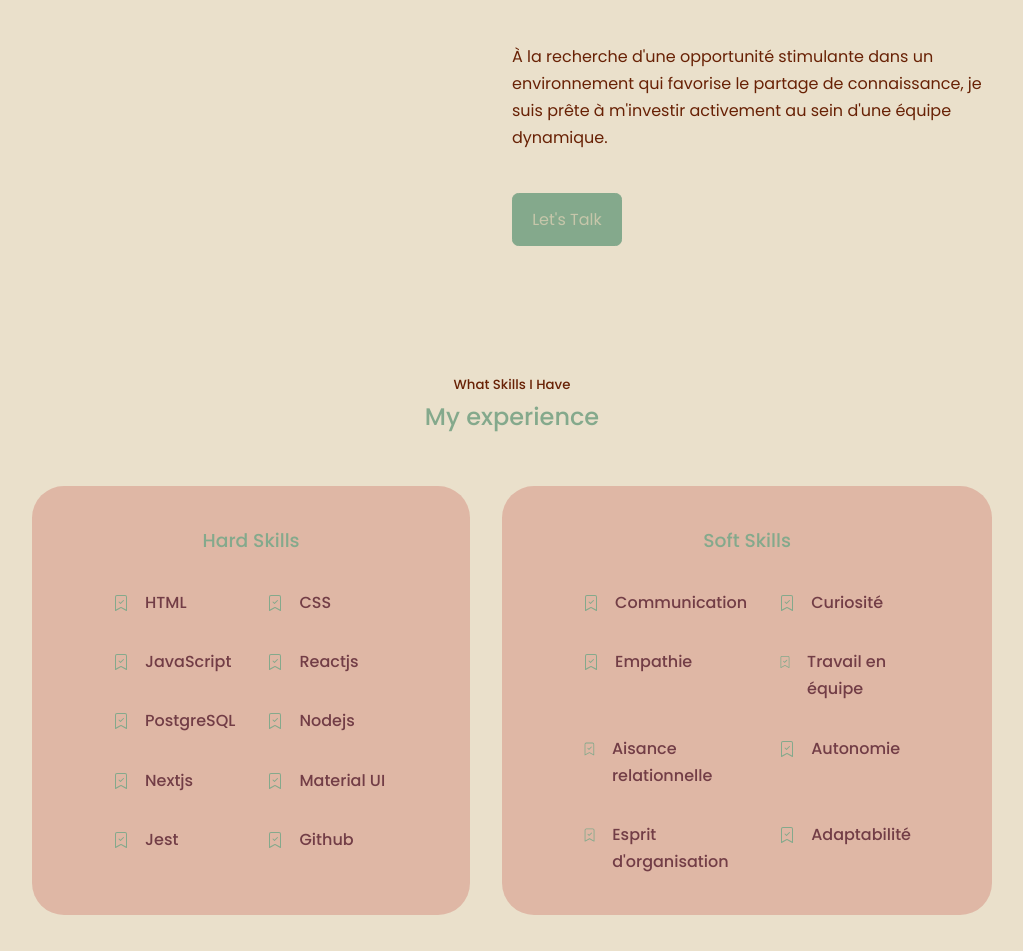
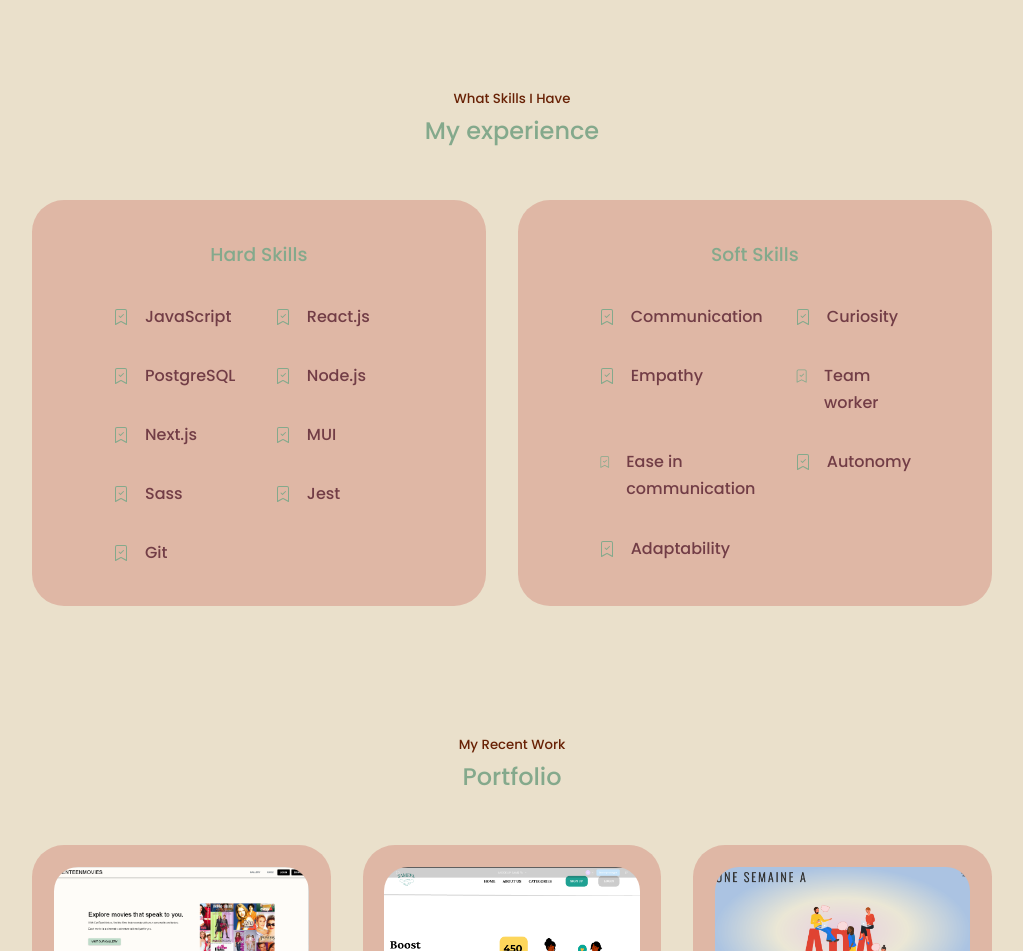
Before and after one commit to Mlisande/portfolio, a React (Create React App) app: page / in a window 1280 px wide. Shown: the part 1849-2800 px from the top of the page, without its empty margins (128-1151 px from the left). Built offline with nearby package versions, Linux system fonts and the light colour scheme.

Commit message:
english version reviews

```diff
--- a/src/components/about/About.jsx
+++ b/src/components/about/About.jsx
@@ -41,10 +41,9 @@ const about = () => {
               </article>
               </div>
 
-              <p>Bonjour, je suis Mélisande, développeuse depuis janvier 2022 ! </p>
-              <p>Titulaire du Titre Professionnel de Concepteur Développeur d'Applications, je suis actuellement en recherche d'un poste en CDI. Je viens également de terminer une année très enrichissante en tant que développeuse full stack chez Palo IT, où j'ai eu l'opportunité de contribuer à des projets variés, notamment dans la conception et le développement d’applications utilisant des technologies telles que React.js, TypeScript, Python, Docker, et AWS. </p>
-              <p>Mon parcours dans le développement web découle de ma volonté constante d'apprendre et de ma passion pour la technologie. J'apprécie tout autant travailler en équipe que de créer des expériences en ligne captivantes, aussi bien du côté front-end que du côté back-end. J'utilise HTML5, CSS, JavaScript, Reactjs, Nodejs, SQL ou encore Nextjs  pour développer des applications web. Je crée également des wireframes etdes maquettes avec Figma et Canva.</p>
-              <p>À la recherche d'une opportunité stimulante dans un environnement qui favorise le partage de connaissance, je suis prête à m'investir activement au sein d'une équipe dynamique.</p>
+              <p>I’m a full-stack developer with one obsession: creating smooth, high-performing, and engaging web experiences. </p>
+              <p>✨ What drives me in development? Turning ideas into real applications, exploring new technologies, and, most of all, learning and growing with a motivated team. I love building modern interfaces with React, Next.js, and TypeScript, as well as designing engaging user experiences with Figma. On the back end, I structure solid databases with PostgreSQL and ensure clean, maintainable code by following best practices.</p>
+              <p>🎯 My goal? To join a team that values collaboration, high standards, and innovation—and to contribute to impactful projects! </p>
 
               <a href="#contact" className='btn btn-primary'>Let's Talk</a>
 
--- a/src/components/experience/Experience.jsx
+++ b/src/components/experience/Experience.jsx
@@ -13,25 +13,13 @@ const experience = () => {
             <article className='experience__details'>
               <BsBookmarkCheck className='experience__details-icon'/>
               <div>
-                <h4>HTML</h4>
-              </div>
-            </article>
-            <article className='experience__details'>
-              <BsBookmarkCheck className='experience__details-icon'/>
-              <div>
-                <h4>CSS</h4>
-              </div>
-            </article>
-            <article className='experience__details'>
-              <BsBookmarkCheck className='experience__details-icon'/>
-              <div>
                 <h4>JavaScript</h4>
               </div>
             </article>
             <article className='experience__details'>
               <BsBookmarkCheck className='experience__details-icon'/>
               <div>
-                <h4>Reactjs</h4>
+                <h4>React.js</h4>
               </div>
             </article>
             <article className='experience__details'>
@@ -43,19 +31,25 @@ const experience = () => {
             <article className='experience__details'>
               <BsBookmarkCheck className='experience__details-icon'/>
               <div>
-                <h4>Nodejs</h4>
+                <h4>Node.js</h4>
               </div>
             </article>
             <article className='experience__details'>
               <BsBookmarkCheck className='experience__details-icon'/>
               <div>
-                <h4>Nextjs</h4>
+                <h4>Next.js</h4>
               </div>
             </article>
             <article className='experience__details'>
               <BsBookmarkCheck className='experience__details-icon'/>
               <div>
-                <h4>Material UI</h4>
+                <h4>MUI</h4>
+              </div>
+            </article>
+            <article className='experience__details'>
+              <BsBookmarkCheck className='experience__details-icon'/>
+              <div>
+                <h4>Sass</h4>
               </div>
             </article>
             <article className='experience__details'>
@@ -67,7 +61,7 @@ const experience = () => {
             <article className='experience__details'>
               <BsBookmarkCheck className='experience__details-icon'/>
               <div>
-                <h4>Github</h4>
+                <h4>Git</h4>
               </div>
             </article>
           </div>
@@ -84,43 +78,37 @@ const experience = () => {
             <article className='experience__details'>
               <BsBookmarkCheck className='experience__details-icon'/>
               <div>
-                <h4>Curiosité</h4>
+                <h4>Curiosity</h4>
               </div>
             </article>
             <article className='experience__details'>
               <BsBookmarkCheck className='experience__details-icon'/>
               <div>
-                <h4>Empathie</h4>
+                <h4>Empathy</h4>
               </div>
             </article>
             <article className='experience__details'>
               <BsBookmarkCheck className='experience__details-icon'/>
               <div>
-                <h4>Travail en équipe</h4>
+                <h4>Team worker</h4>
               </div>
             </article>
             <article className='experience__details'>
               <BsBookmarkCheck className='experience__details-icon'/>
               <div>
-                <h4>Aisance relationnelle</h4>
+                <h4>Ease in communication</h4>
               </div>
             </article>
             <article className='experience__details'>
               <BsBookmarkCheck className='experience__details-icon'/>
               <div>
-                <h4>Autonomie</h4>
+                <h4>Autonomy</h4>
               </div>
             </article>
             <article className='experience__details'>
               <BsBookmarkCheck className='experience__details-icon'/>
               <div>
-                <h4>Esprit d'organisation</h4>
-              </div>
-            </article>
-            <article className='experience__details'>
-              <BsBookmarkCheck className='experience__details-icon'/>
-              <div>
-                <h4>Adaptabilité</h4>
+                <h4>Adaptability</h4>
               </div>
             </article>
           </div>
--- a/src/components/portfolio/Portfolio.jsx
+++ b/src/components/portfolio/Portfolio.jsx
@@ -17,12 +17,17 @@ const portfolio = () => {
           <div className="portfolio__item-image">
             <img src={IMG5} alt="" />
           </div>
-          <h3>Gen Teen Movie</h3>
-          <p>GenTeenMovies est une application Next.js proposant des informations sur les films, avec gestion des données via PostgreSQL et Prisma.  </p>
+          <h3>Gen Teen Movies</h3>
+          <p>GenTeenMovies is a Next.js application that serves as a movie gallery, with data management handled through PostgreSQL and Prisma. </p>
           <p className='portfolio__item-p'>project personnel </p>
           <p className='portfolio__item-p'>Next.js - React.js - Typescript - Material UI - PostgreSQL - Prisma - Jest</p>
-          <div className="portfolio__item-cta">
-          <a href="https://github.com/Mlisande/GenTeenMovies" className='btn' target='_blank' rel="noreferrer noopener">Github</a>
+          <div className="portfolio_items_cta">
+            <div className="portfolio__item-cta">
+              <a href="https://github.com/Mlisande/GenTeenMovies" className='btn' target='_blank' rel="noreferrer noopener">Github</a>
+            </div>
+            <div className="portfolio__item-cta">
+              <a href="https://github.com/Mlisande/GenTeenMovies" className='btn' target='_blank' rel="noreferrer noopener">Online</a>
+            </div>
           </div>
         </article>
 
@@ -31,7 +36,7 @@ const portfolio = () => {
             <img src={IMG4} alt="" />
           </div>
           <h3>Samefa</h3>
-          <p>Création d'une application web dans le cadre de la préparation au titre RNCP Concepteur Développeur d'Applications </p>
+          <p>SAMEFA is a web application that promotes corporate donations between employers, employees, and nonprofits. </p>
           <p className='portfolio__item-p'>2 personnes </p>
           <p className='portfolio__item-p'>React - SASS - Nodejs - Expressjs - PostgreSQL - Jest</p>
           <div className="portfolio__item-cta">
@@ -43,7 +48,7 @@ const portfolio = () => {
             <img src={IMG1} alt="" />
           </div>
           <h3>Dataviz</h3>
-          <p>Création d'une interface dynamique avec une API </p>
+          <p>Creation of a dynamic interface representing a typical week at Ada Tech School. </p>
           <p className='portfolio__item-p'>2 semaines </p>
           <p className='portfolio__item-p'>3 personnes </p>
           <p className='portfolio__item-p'>HTML - CSS - JS</p>
@@ -56,7 +61,7 @@ const portfolio = () => {
             <img src={IMG2} alt="" />
           </div>
           <h3>Castorlama</h3>
-          <p>Création d'une plateforme de vente de meuble</p>
+          <p>Creation of a furniture sales platform.</p>
           <p className='portfolio__item-p'>2 semaines </p>
           <p className='portfolio__item-p'>7 personnes </p>
           <p className='portfolio__item-p'>JS - React - SQ</p>
@@ -69,7 +74,7 @@ const portfolio = () => {
             <img src={IMG3} alt="" />
           </div>
           <h3>Survival</h3>
-          <p>Création d'un jeu vidéo en pixel avec Pico-8</p>
+          <p>Creation of a pixel art video game using Pico-8.</p>
           <p className='portfolio__item-p'>2 semaines </p>
           <p className='portfolio__item-p'>3 personnes </p>
           <p className='portfolio__item-p'>LUA</p>
--- a/src/components/portfolio/portfolio.css
+++ b/src/components/portfolio/portfolio.css
@@ -11,6 +11,9 @@
     border: 1px solid transparent;
     transition: var(--transparent);
     text-align: center;
+    display:flex;
+    flex-direction: column;
+    justify-content: space-between;
 }
 
 .portfolio__item:hover {
@@ -27,16 +30,22 @@
     margin: 1.2rem 0 2rem;
 }
 
+.portfolio_items_cta {
+    display: flex;
+    justify-content: space-between;
+}
+
 .portfolio__item-cta {
     display: flex;
     gap: 1rem;
-    margin-top: 1rem;
+    margin-top: 2rem;
     margin-bottom: 1rem;
 }
 
 .portfolio__item-p {
     font-style: italic;
     font-size: 0.7rem;
+    margin-top: 1rem;
 }
 
 
```
